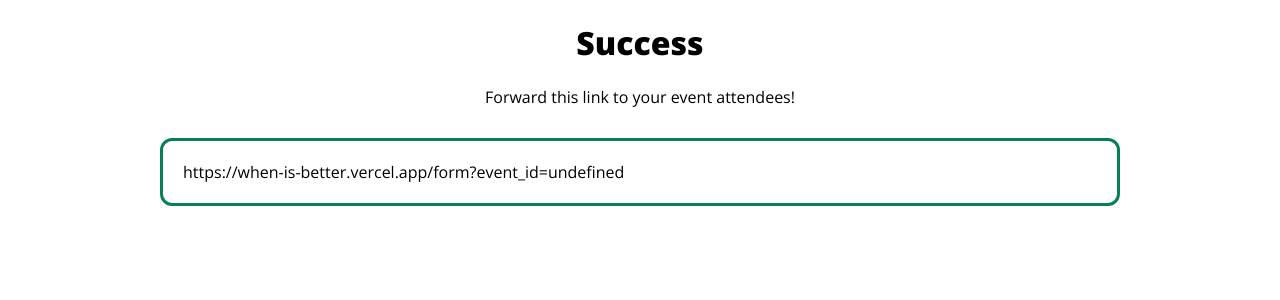
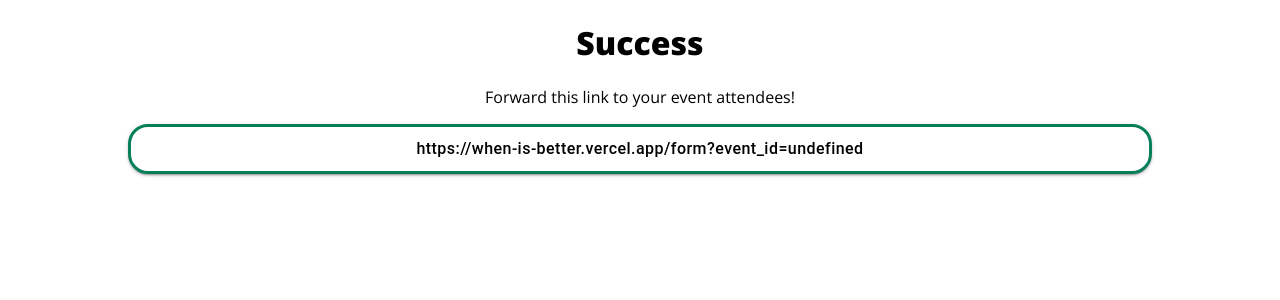
Before and after one commit to jeyeong/when-is-better, a Next.js app in the folder client/: page /create-success in a window 1280 px wide. Shown: the top 300 px of the page. Built offline with nearby package versions, Linux system fonts and the light colour scheme; a web font is replaced by a local one.

Commit message:
finish success page

```diff
--- a/client/pages/create-success/index.js
+++ b/client/pages/create-success/index.js
@@ -2,6 +2,7 @@ import Head from 'next/head';
 
 import styles from '../../styles/CreateSuccess.module.css';
 import { useRouter } from 'next/router';
+import { Button } from '@mui/material';
 
 const DOMAIN_NAME = 'https://when-is-better.vercel.app/';
 
@@ -25,24 +26,33 @@ const CreateSuccess = () => {
         />
       </Head>
       <div className={styles.createsuccess}>
-        <h1>Success</h1>
+        <h1 className={styles.header_font}>Success</h1>
         <span>Forward this link to your event attendees!</span>
-        <div
-          className={styles.createsuccess__linkbox}
-        >{`${DOMAIN_NAME}form?event_id=${event_id}`}</div>
+        <div className={styles.margin_top}>
+          <Button
+            variant="contained"
+            style={{
+              borderRadius: '20px',
+              padding: '0.5rem 0.9rem',
+              fontSize: '16px',
+              width: '80vw',
+              textTransform: 'lowercase',
+              backgroundColor: '#fff',
+              border: '3px solid #087f5b',
+              color: '#000',
+            }}
+            onClick={() =>
+              navigator.clipboard.writeText(
+                `${DOMAIN_NAME}form?event_id=${event_id}`
+              )
+            }
+          >
+            {`${DOMAIN_NAME}form?event_id=${event_id}`}
+          </Button>
+        </div>
       </div>
     </>
   );
 };
 
 export default CreateSuccess;
-
-{
-  /* <button
-onClick={() =>
-  navigator.clipboard.writeText(`${DOMAIN_NAME}${event_id}`)
-}
->
-Copy
-</button> */
-}
--- a/client/styles/CreateSuccess.module.css
+++ b/client/styles/CreateSuccess.module.css
@@ -12,3 +12,11 @@
   border-radius: 12px;
   padding: 20px;
 }
+
+.margin_top {
+  margin-top: 1rem;
+}
+
+.big_font {
+  font-size: 45px;
+}
```
